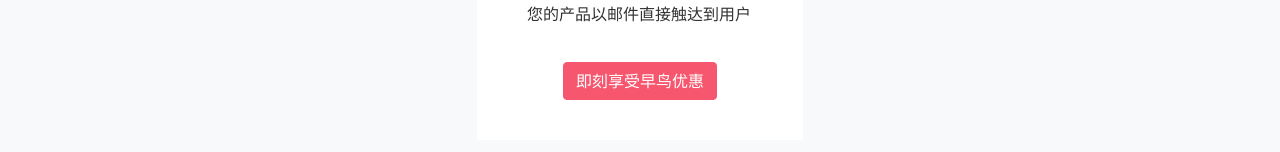
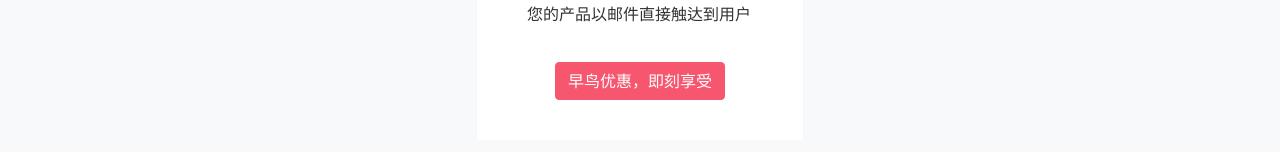
Before and after one commit to CottonDolls/CottonDolls.github.io, a plain HTML site: page wama/wamaindex.html in a window 1280 px wide. Shown: the part 951-1103 px from the top of the page. Drawn offline with nearby package versions, Linux system fonts and the light colour scheme.

Commit message:
Update wamaindex.html

```diff
--- a/wama/wamaindex.html
+++ b/wama/wamaindex.html
@@ -145,7 +145,7 @@ height="0" width="0" style="display:none;visibility:hidden"></iframe></noscript>
             <p><i class="mdi mdi-check"></i> 榜上者专属邮件营销，将您的产品以邮件直接触达到用户</p>
           </div>
           <div class="text-center mt-4">
-            <a href="#" class="btn btn-custom text-white" id="newshopin">即刻享受早鸟优惠</a>
+            <a href="#" class="btn btn-custom text-white" id="newshopin">早鸟优惠，即刻享受</a>
           </div>
         </div>
       </div>
```
